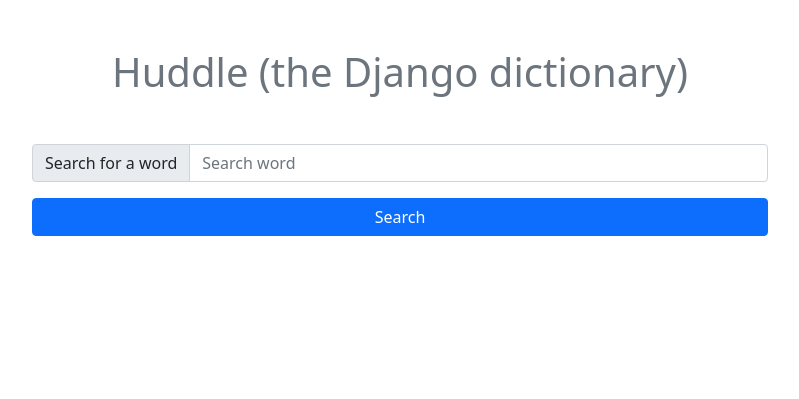
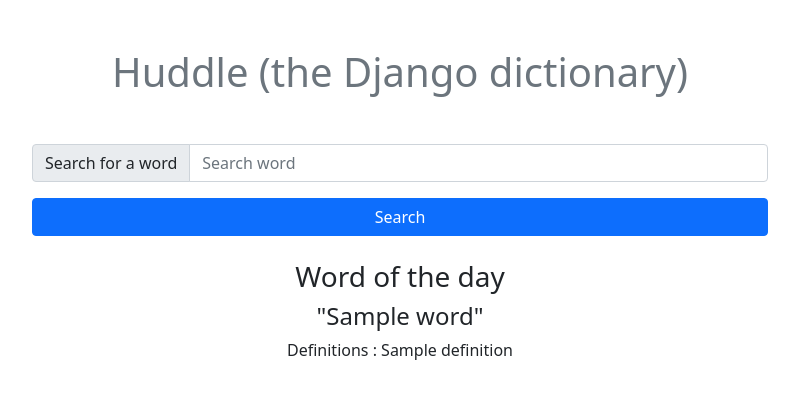
Before and after one commit to OtchereDev/Django_dictionary_website_wrappingAPI, a Django app: page / in a window 1280 px wide. Shown: the part 56-455 px from the top of the page, without its empty margins (240-1039 px from the left). Run offline with Django 3.2, Linux system fonts and the light colour scheme; tables that the repository leaves empty hold one stand-in row (values such as "Sample post"); a database or web service that is not in the repository returns one stand-in record (values such as "Sample title"); data that the repository does not hold is empty.

Commit message:
added word of the day to templates

```diff
--- a/templates/base.html
+++ b/templates/base.html
@@ -1,3 +1,4 @@
+{% load static %}
 <!doctype html>
 <html lang="en">
   <head>
@@ -7,6 +8,7 @@
 
     <!-- Bootstrap CSS -->
     <link href="https://cdn.jsdelivr.net/npm/bootstrap@5.0.0-beta1/dist/css/bootstrap.min.css" rel="stylesheet" integrity="sha384-giJF6kkoqNQ00vy+HMDP7azOuL0xtbfIcaT9wjKHr8RbDVddVHyTfAAsrekwKmP1" crossorigin="anonymous">
+    <link href="{% static 'style.css' %}" rel="stylesheet" >
 
     <title>Django dictionary website</title>
   </head>
--- a/templates/dictionary_website/home.html
+++ b/templates/dictionary_website/home.html
@@ -27,6 +27,24 @@
 
             </div>
        </div>
+       {% if method == 'GET' %}
+       <div class="row mt-4 text-center">
+           <div class="col-md-3">
+
+           </div>
+           <div class="col-md-6">
+                <div class="word_box container">
+                    <h3 class="mb-2">Word of the day</h3>
+                    <h4 class="mb-2">"{{word}}"</h4>
+                    <p class="mb-2">
+                        Definitions : {{definition}}
+                    </p>
+            </div>
+        </div>
+           <div class="col-md-3"></div>
+       </div>
+       {%endif%}
+
        {% if error %}
         <h3 class='mt-4 text-center'>{{error}}</h3>
        {% endif %}
```
